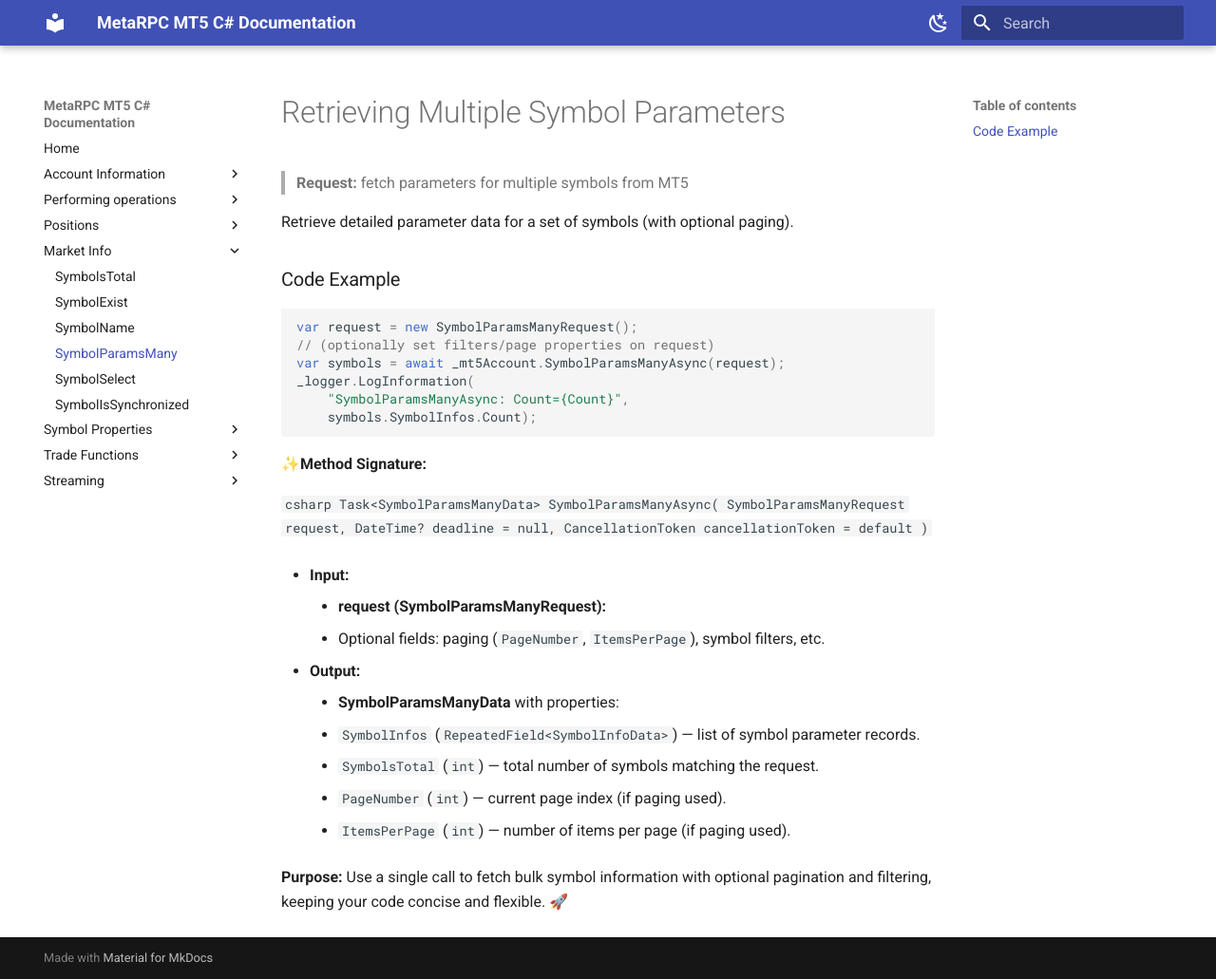
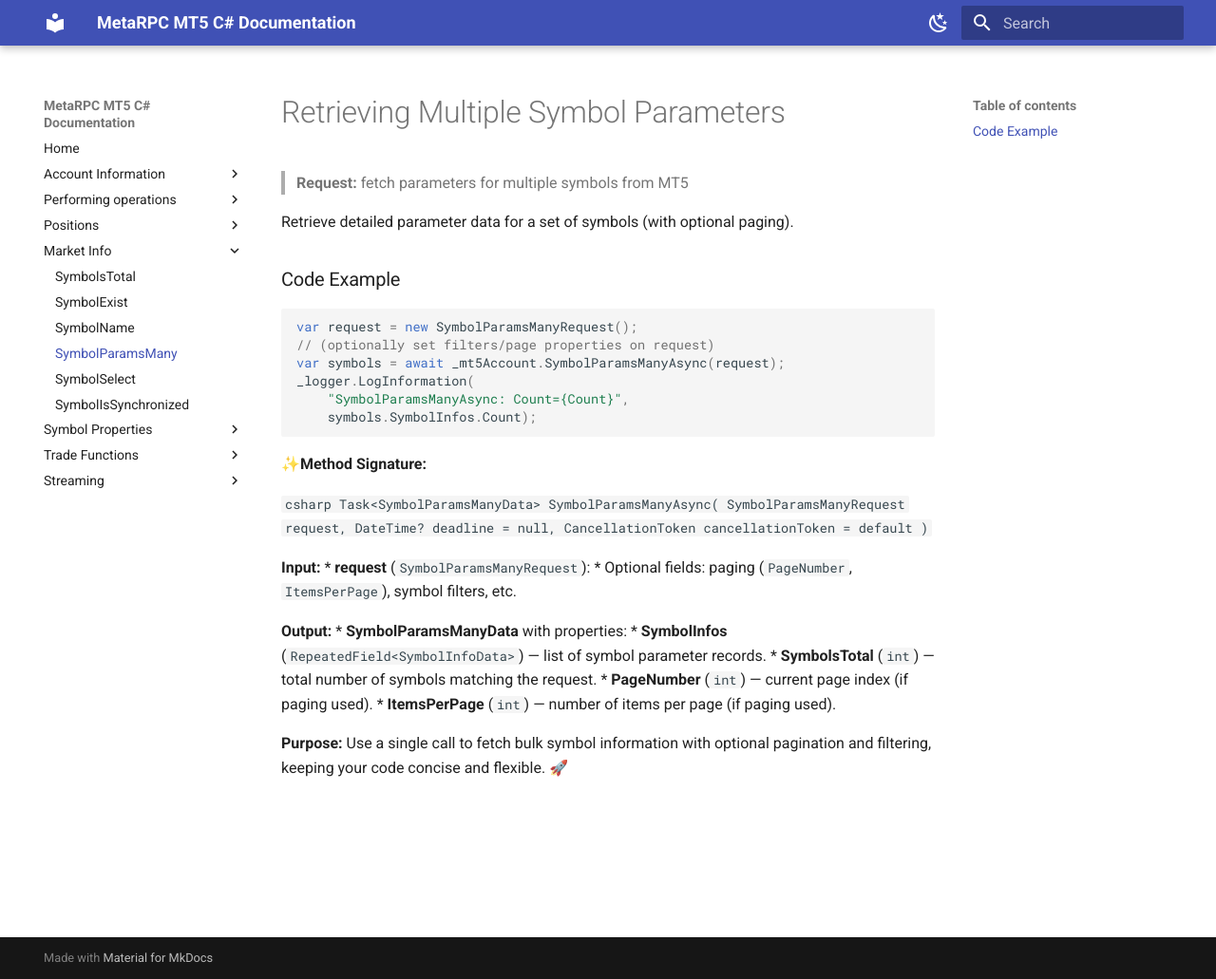
Before and after one commit to MetaRPC/CSharpMT5, an MkDocs documentation site: the page built from docs/MarketInfo/SymbolParamsMany.md, in a window 1280 px wide and 1031 px high. Shown: the whole window at 95% size. Built offline with MkDocs 1.6.1 and Material for MkDocs 9.7.7, drawn with Linux system fonts in a browser that asks for light colours.

````diff
--- a/docs/MarketInfo/SymbolParamsMany.md
+++ b/docs/MarketInfo/SymbolParamsMany.md
@@ -25,15 +25,15 @@ Task<SymbolParamsManyData> SymbolParamsManyAsync(
 )
  ```
 
-* **Input:**
-    * **request (SymbolParamsManyRequest):**
-       * Optional fields: paging (`PageNumber`, `ItemsPerPage`), symbol filters, etc.
+ **Input:**
+* **request** (`SymbolParamsManyRequest`):
+ * Optional fields: paging (`PageNumber`, `ItemsPerPage`), symbol filters, etc.
 
-* **Output:**
-    * **SymbolParamsManyData** with properties:
-      * `SymbolInfos` (`RepeatedField<SymbolInfoData>`) — list of symbol parameter records.
-      * `SymbolsTotal` (`int`) — total number of symbols matching the request.
-      * `PageNumber` (`int`) — current page index (if paging used).
-      * `ItemsPerPage` (`int`) — number of items per page (if paging used).
+ **Output:**
+* **SymbolParamsManyData** with properties:
+    * **SymbolInfos** (`RepeatedField<SymbolInfoData>`) — list of symbol parameter records.
+    * **SymbolsTotal** (`int`) — total number of symbols matching the request.
+    * **PageNumber** (`int`) — current page index (if paging used).
+    * **ItemsPerPage** (`int`) — number of items per page (if paging used).
 
 **Purpose:** Use a single call to fetch bulk symbol information with optional pagination and filtering, keeping your code concise and flexible. 🚀
````
